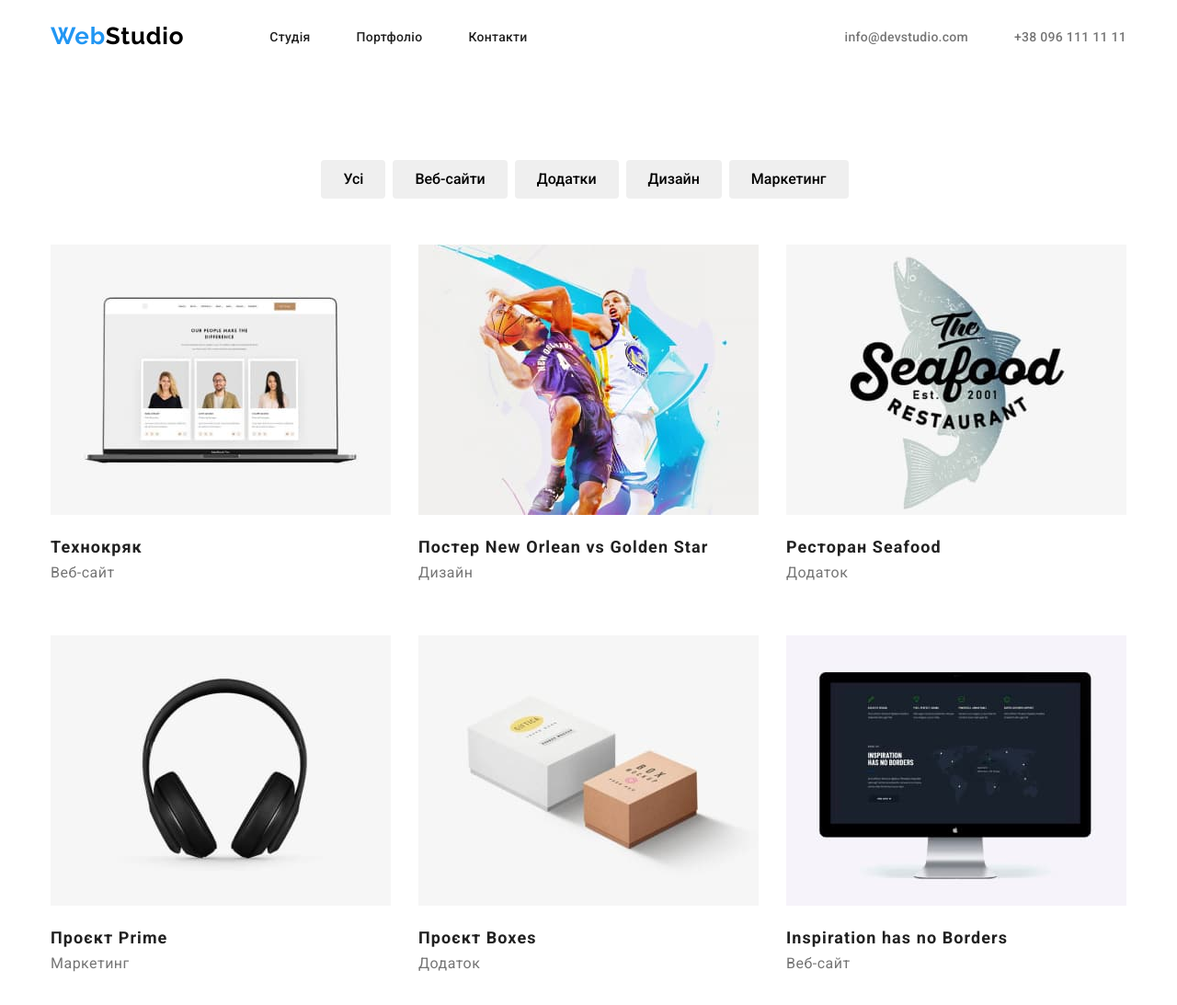
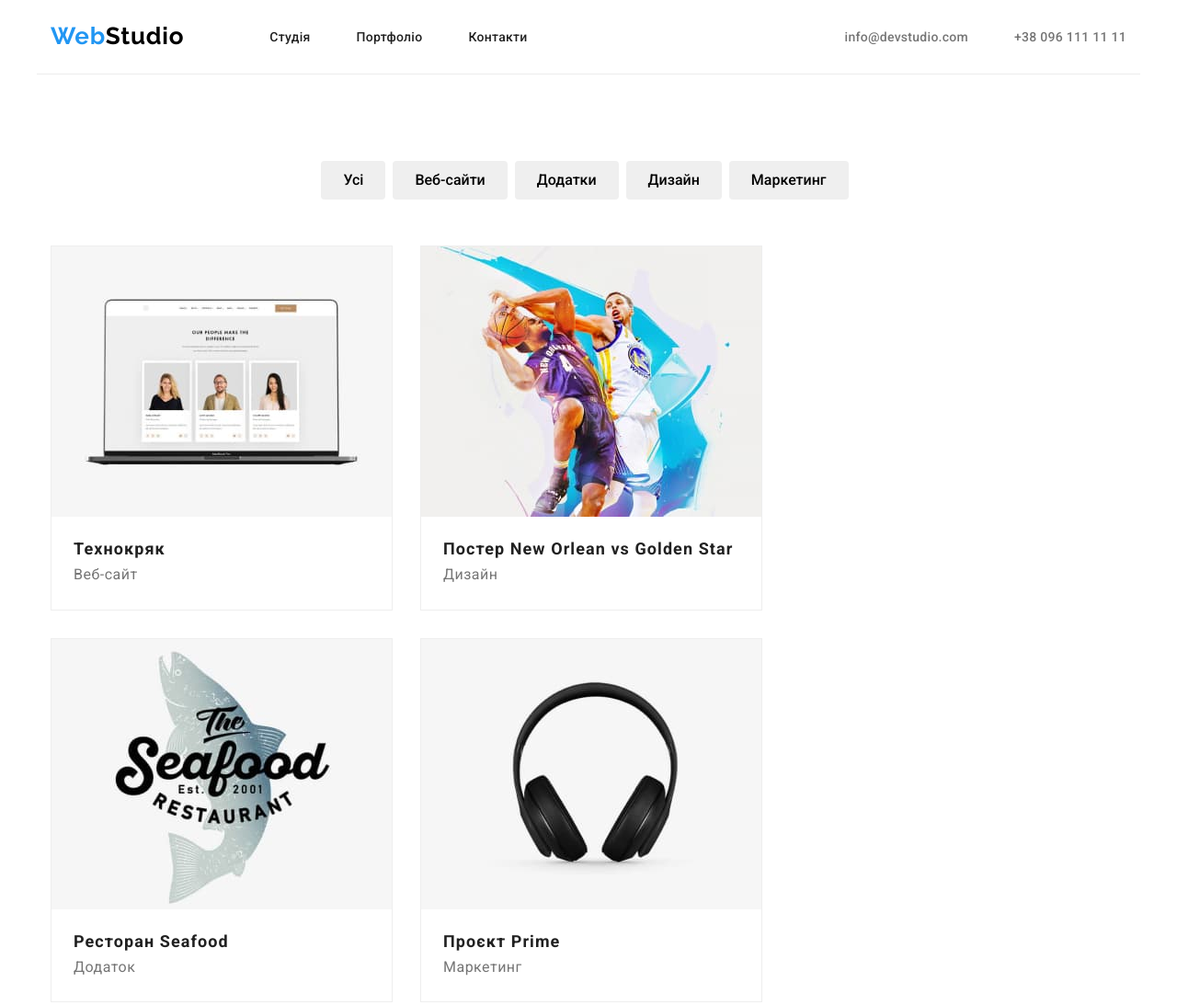
Before and after one commit to ZubkoA/goit-markup-hw-03, a plain HTML site: page portfolio.html in a window 1280 px wide. Shown: the top 1093 px of the page at 92% size. Drawn offline with nearby package versions, Linux system fonts and the light colour scheme.

Commit message:
2022-10-30 finish2

```diff
--- a/css/style.css
+++ b/css/style.css
@@ -79,6 +79,7 @@ ul {
 header .container {
   display: flex;
   align-items: center;
+  border-bottom: 1px solid #ececec;
 }
 .list-item {
   display: flex;
@@ -98,16 +99,19 @@ header .container {
 .list-item .item:not(:last-child) {
   margin-right: 50px;
 }
-.list-item .item {
-  margin-top: 32px;
-  margin-bottom: 32px;
+.header-nav {
+  padding-top: 32px;
+  padding-bottom: 32px;
 }
+
 .header-list-item:hover,
 .header-list-item:focus {
   color: var(--accent-color);
 }
 header .logo {
-  margin: 24px 93px 25px 0;
+  margin-right: 93px;
+  padding-top: 24px;
+  padding-bottom: 25px;
 }
 
 .list-contact .item:not(:last-child) {
@@ -178,6 +182,8 @@ header .logo {
 /*Feature styles*/
 .features .container {
   display: flex;
+}
+.features {
   padding-top: 94px;
   padding-bottom: 94px;
 }
@@ -191,6 +197,7 @@ header .logo {
 }
 
 .feature-titles {
+  margin-bottom: 10px;
   font-size: 14px;
   line-height: calc(16 / 14);
   letter-spacing: 0.03em;
@@ -224,6 +231,7 @@ header .logo {
 
 /* Team styles*/
 .team {
+  padding-top: 94px;
   padding-bottom: 94px;
   background-color: var(--background-color);
 }
@@ -240,7 +248,6 @@ header .logo {
   background-color: var(--third-color);
 }
 .team-main-title {
-  padding-top: 94px;
   margin-bottom: 50px;
   font-size: 36px;
   line-height: calc(42 / 36);
@@ -267,8 +274,6 @@ header .logo {
 /*Footer styles*/
 footer {
   background-color: var(--footer-color);
-}
-footer .container {
   padding-top: 60px;
   padding-bottom: 60px;
 }
@@ -313,9 +318,11 @@ footer .list .items:not(:last-child) {
   color: inherit;
   font-family: inherit;
 }
-.container-item {
+
+.portfolio-list {
   display: flex;
   justify-content: center;
+  margin: 0 auto 50px;
 }
 .portfolio-list .item {
   margin-right: 8px;
@@ -324,9 +331,12 @@ footer .list .items:not(:last-child) {
   display: flex;
   flex-wrap: wrap;
   gap: 30px;
+  box-sizing: content-box;
 }
 .main-items {
-  flex-basis: calc((100%-30px) / 9);
+  background-color: #fff;
+  border: 1px solid #eeeeee;
+  flex-basis: calc((100%-30px) / 3);
 }
 .portfolio-title {
   font-size: 18px;
@@ -341,12 +351,9 @@ footer .list .items:not(:last-child) {
   color: var(--second-color);
 }
 .portfolio-text {
-  padding-top: 20px;
-  padding-bottom: 20px;
+  padding: 20px 0 20px 24px;
 }
 .portfolio-btn {
-  display: flex;
-  margin: 0 auto 50px;
   padding: 6px 22px;
   align-items: center;
   text-align: center;
--- a/portfolio.html
+++ b/portfolio.html
@@ -24,6 +24,7 @@
         <a class="logo link" href="./index.html"
           >Web<span class="color-header">Studio</span></a
         >
+        <nav class="header-nav">
           <ul class="list-item list">
             <li class="item">
               <a class="header-list-item link" href="./index.html">Студія</a>
@@ -37,6 +38,7 @@
               <a class="header-list-item link" href="#">Контакти</a>
             </li>
           </ul>
+        </nav>
         <ul class="list-contact list">
           <li class="item">
             <a class="header-mail link" href="mailto:info@devstudio.com"
@@ -57,7 +59,6 @@
         <div class="container">
           <h1 class="visually-hidden">Portfolio</h1>
           <ul class="portfolio-list list">
-            <div class="container-item">
             <li class="item">
               <button class="portfolio-btn button" type="button">Усі</button>
             </li>
@@ -72,18 +73,16 @@
               </button>
             </li>
             <li class="item">
-                <button class="portfolio-btn button" type="button">
-                  Дизайн
-                </button>
+              <button class="portfolio-btn button" type="button">Дизайн</button>
             </li>
             <li class="item">
               <button class="portfolio-btn button" type="button">
                 Маркетинг
               </button>
             </li>
-            </div>
           </ul>
           <ul class="portfolio-main-list list">
+            <div class="container-iteams">
               <li class="main-items">
                 <a class="portfolio-link link" href="/"
                   ><img class="ïmg" src="./images/tehno.jpg" alt="Технокряк" />
@@ -93,6 +92,8 @@
                   </div>
                 </a>
               </li>
+            </div>
+            <div class="container-iteams">
               <li class="main-items">
                 <a class="portfolio-link link" href="/">
                   <img
@@ -108,6 +109,8 @@
                   </div>
                 </a>
               </li>
+            </div>
+            <div class="container-iteams">
               <li class="main-items">
                 <a class="portfolio-link link" href="/">
                   <img
@@ -121,6 +124,8 @@
                   </div>
                 </a>
               </li>
+            </div>
+            <div class="container-iteams">
               <li class="main-items">
                 <a class="portfolio-link link" href="/">
                   <img class="ïmg" src="./images/prime.jpg" alt="Проєкт" />
@@ -130,6 +135,8 @@
                   </div>
                 </a>
               </li>
+            </div>
+            <div class="container-iteams">
               <li class="main-items">
                 <a class="portfolio-link link" href="/">
                   <img
@@ -143,6 +150,8 @@
                   </div>
                 </a>
               </li>
+            </div>
+            <div class="container-iteams">
               <li class="main-items">
                 <a class="portfolio-link link" href="/">
                   <img
@@ -156,7 +165,8 @@
                   </div>
                 </a>
               </li>
-
+            </div>
+            <div class="container-iteams">
               <li class="main-items">
                 <a class="portfolio-link link" href="/">
                   <img class="ïmg" src="./images/edition.jpg" alt="Видання" />
@@ -166,6 +176,8 @@
                   </div>
                 </a>
               </li>
+            </div>
+            <div class="container-iteams">
               <li class="main-items">
                 <a class="portfolio-link link" href="/">
                   <img class="ïmg" src="./images/lab.jpg" alt="Проєкт ЛАБ" />
@@ -175,6 +187,8 @@
                   </div>
                 </a>
               </li>
+            </div>
+            <div class="container-iteams">
               <li class="main-items">
                 <a class="portfolio-link link" href="/">
                   <img
@@ -188,6 +202,7 @@
                   </div>
                 </a>
               </li>
+            </div>
           </ul>
         </div>
       </section>
```
Lines whose indentation alone changed are shown as unchanged.
